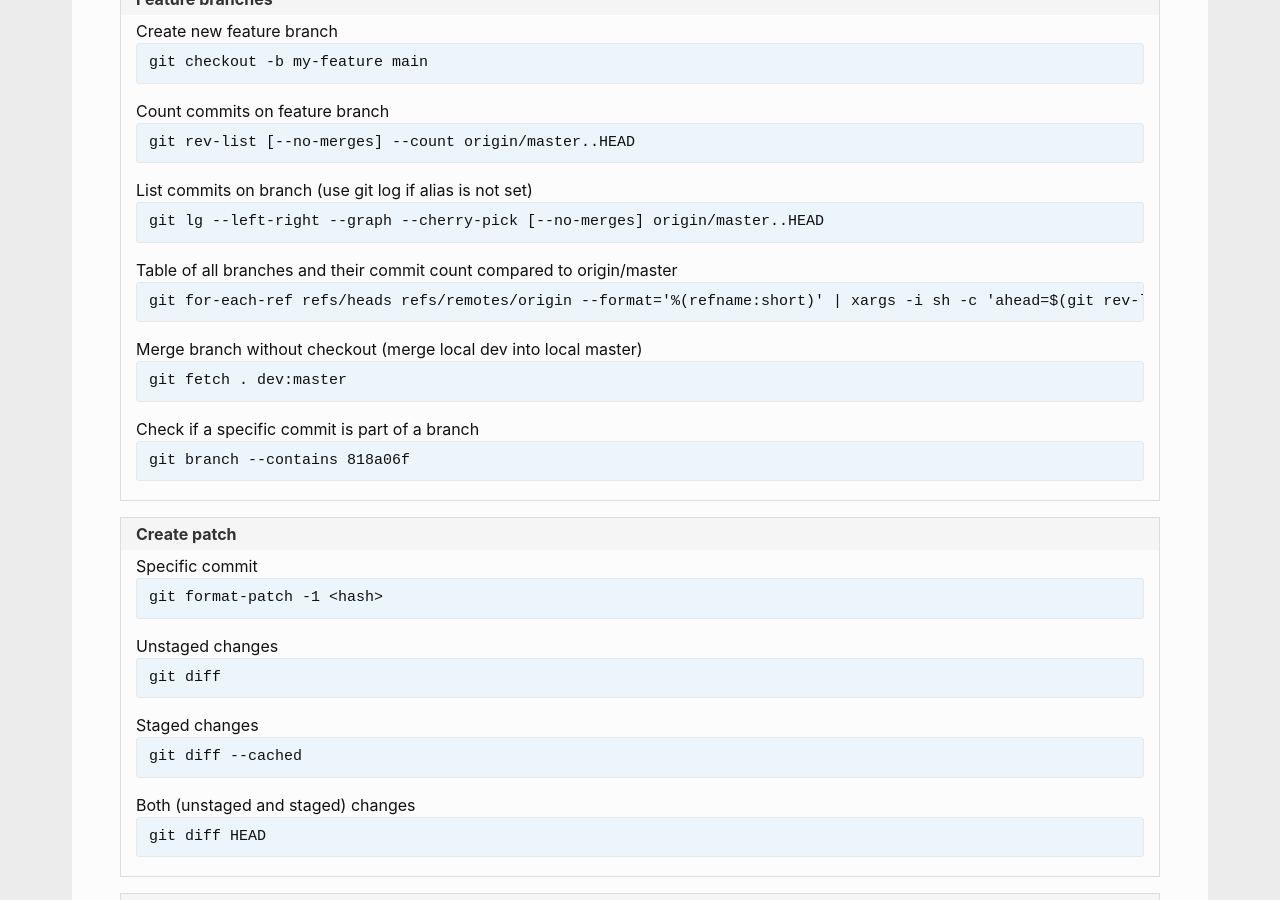
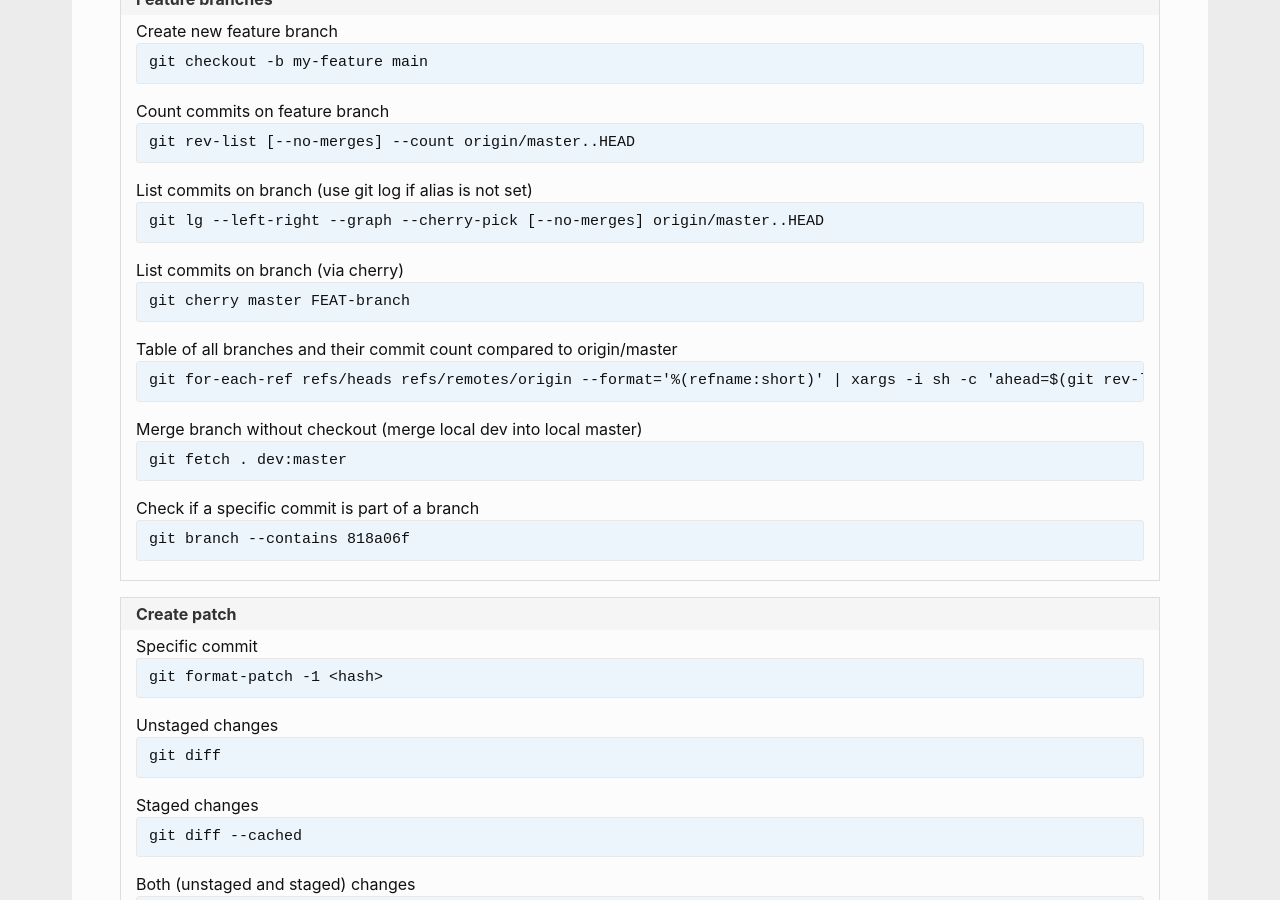
Before and after one commit to andreas-mausch/cheatsheets, a Jekyll site: the page built from _cheatsheets/git.md, in a window 1280 px wide and 900 px high, scrolled down 3641 px. Built offline with Jekyll 4.4.1, drawn with Linux system fonts in a browser that asks for light colours.

Commit message:
git cherry

```diff
--- a/_cheatsheets/git.md
+++ b/_cheatsheets/git.md
@@ -64,6 +64,7 @@ section:
       Create new feature branch: git checkout -b my-feature main
       Count commits on feature branch: git rev-list [--no-merges] --count origin/master..HEAD
       List commits on branch (use git log if alias is not set): git lg --left-right --graph --cherry-pick [--no-merges] origin/master..HEAD
+      List commits on branch (via cherry): git cherry master FEAT-branch
       Table of all branches and their commit count compared to origin/master: git for-each-ref refs/heads refs/remotes/origin --format='%(refname:short)' | xargs -i sh -c 'ahead=$(git rev-list --count origin/master..{}); behind=$(git rev-list --count {}..origin/master); printf "%4s %4s {}\n" "+$ahead" "-$behind"'
       Merge branch without checkout (merge local dev into local master): git fetch . dev:master
       Check if a specific commit is part of a branch: git branch --contains 818a06f
```
